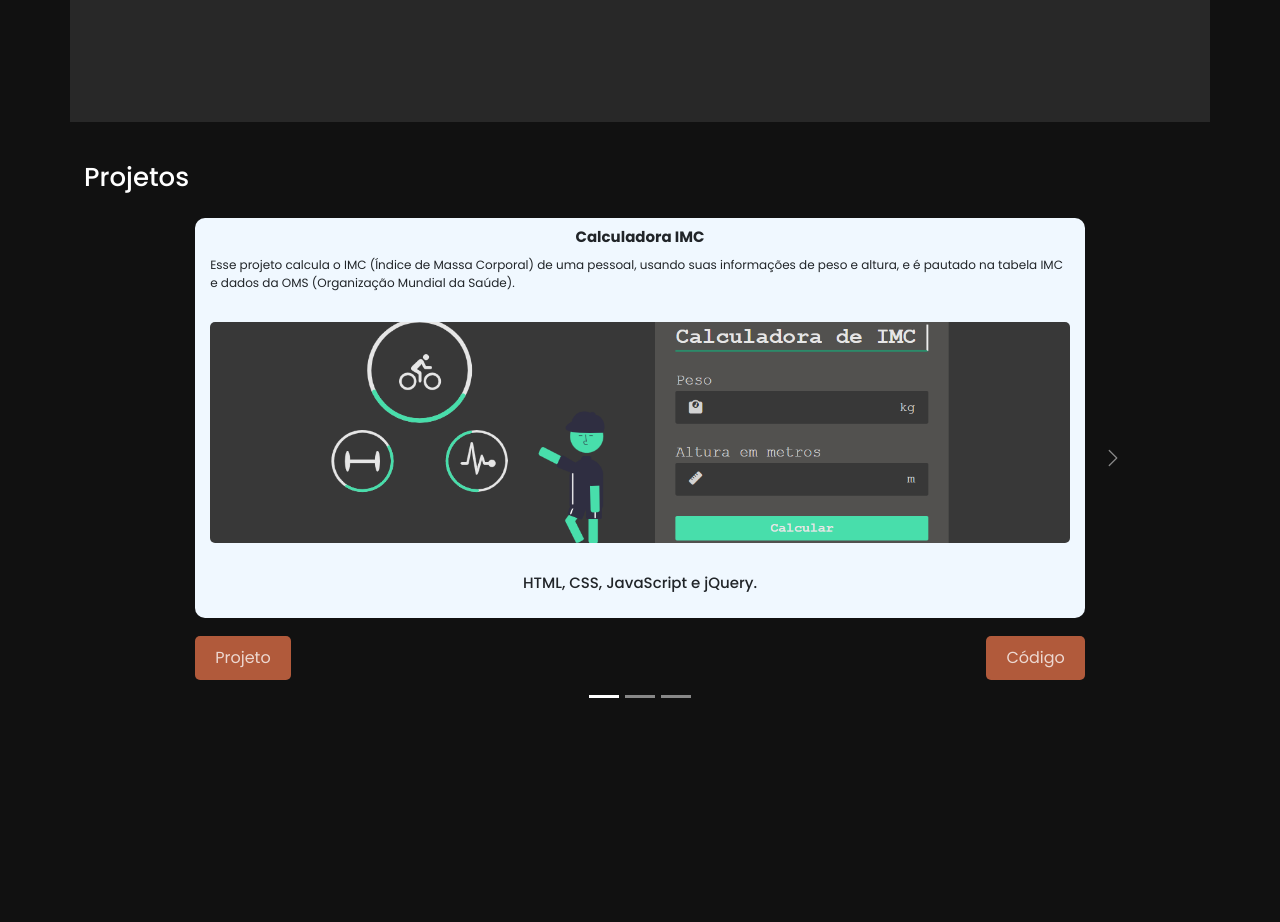
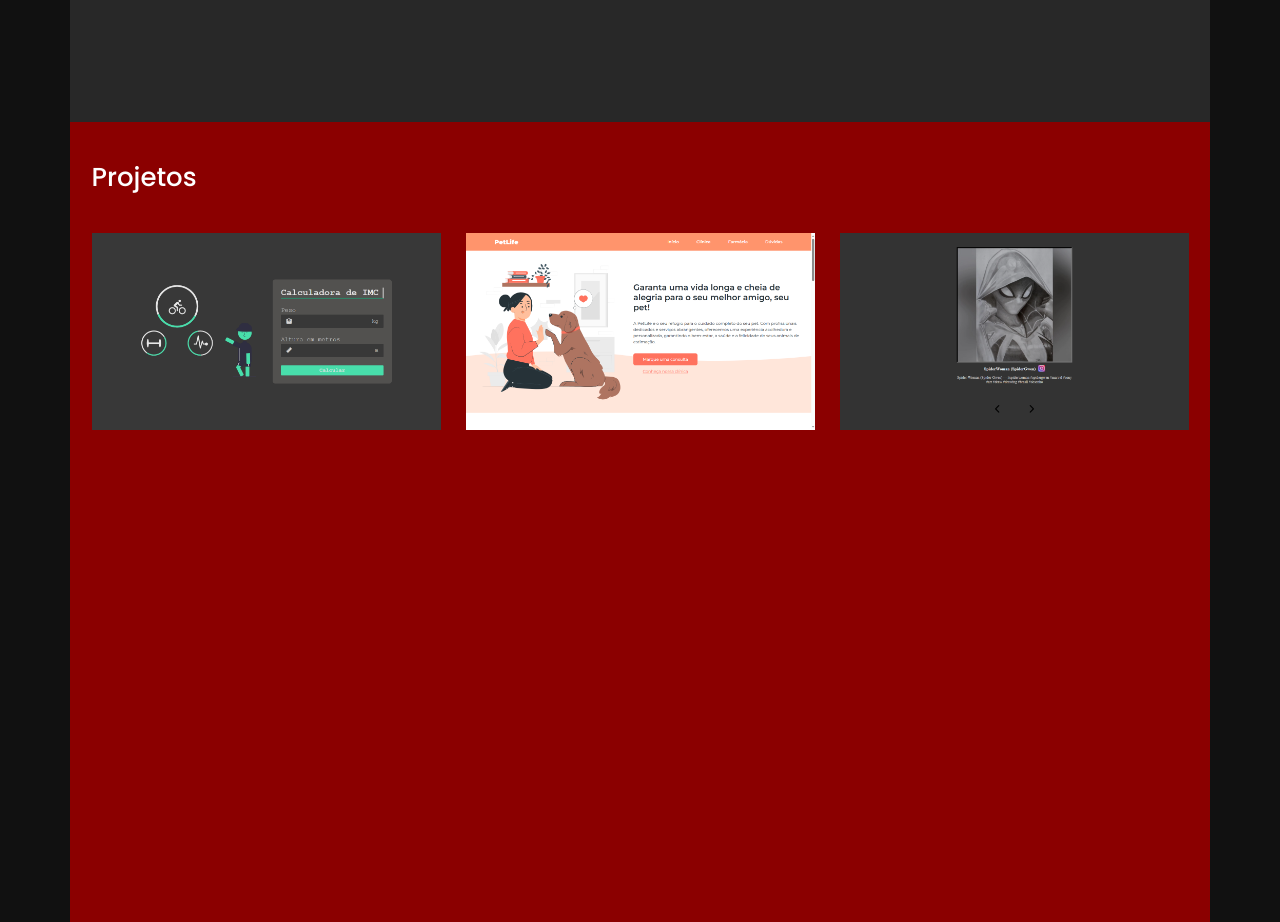
Before and after one commit to IagoRdgs/portfolio, a React (Vite) app: page / in a window 1280 px wide. Shown: the part 1540-2462 px from the top of the page. Built offline with nearby package versions, Linux system fonts and the light colour scheme.

Commit message:
feat: adiconado modal para exibição das infomações dos projetos e fix: alguns bugs gerais

```diff
--- a/src/components/layout/button/Button.module.css
+++ b/src/components/layout/button/Button.module.css
@@ -1,6 +1,6 @@
 .button {
     color: #ffffffc4;
-    background-color: rgba(255, 127, 80, 0.675);
+    background-color: rgb(240, 105, 56);
     text-decoration: none;
     font-size: 1.6rem;
     padding: 1rem 2rem;
@@ -14,7 +14,7 @@
 
 a:hover,
 .button:hover {
-    background-color: tomato;
+    background-color: rgb(206, 46, 18);
     color: rgb(255, 255, 255);
     transition: all .3s ease;
 }
--- a/src/components/pages/Home/sections/About/About.module.css
+++ b/src/components/pages/Home/sections/About/About.module.css
@@ -1,6 +1,6 @@
 .about_container {
     width: 100%;
-    height: 100vh;
+    min-height: 100vh;
     display: flex;
     flex-flow: column nowrap;
     justify-content: center;
--- a/src/components/pages/Home/sections/Skills/Skills.module.css
+++ b/src/components/pages/Home/sections/Skills/Skills.module.css
@@ -1,6 +1,6 @@
 .skills_container {
     width: 100%;
-    height: 100vh;
+    min-height: 100vh;
     display: flex;
     flex-flow: column;
     margin: 0 auto;
--- a/src/components/pages/Home/sections/projects/Projects.jsx
+++ b/src/components/pages/Home/sections/projects/Projects.jsx
@@ -1,33 +1,42 @@
 import styles from "./Projects.module.css";
 
-import { Carousel, CarouselItem, CarouselCaption } from "react-bootstrap";
 import ProjectCard from "./projectCard/ProjectCard";
 
 import projects from "../../../../../data/projects";
+import { Container } from "react-bootstrap";
+import { useState } from "react";
+import Project from "./projectCard/Project";
 
 export default function Projects() {
 
+    const [openProject, setOpenProject] = useState(false);
 
     return (
         <section id="projects" className={styles.project_container}>
-            <h2>Projetos</h2>
-            <div className={styles.carousel_container}>
-                <Carousel className={styles.carousel} wrap={false} interval={null}>
+            <Container>
+                <h2>Projetos</h2>
+                <div className={styles.project}>
                     {projects.map((project) => (
-                        <CarouselItem key={project.id}>
-                            <ProjectCard
-                                projectName={project.name}
-                                projectDesc={project.description}
-                                projectImage={project.image}
-                                projecTechnologies={project.technologies}
-                                projectLink={project.links.site}
-                                codeLink={project.links.github}
-                            />
-                        </CarouselItem>
-                    ))
-                    }
-                </Carousel>
-            </div>
+                        <ProjectCard
+                            key={project.id}
+                            project={project}
+                            onClick={() => {
+                                setOpenProject(project);
+                                document.body.style.overflow = "hidden";
+                            }}
+                        />
+                    ))}
+                    {openProject && (
+                        <Project
+                            project={openProject}
+                            onClick={() => {
+                                setOpenProject(null);
+                                document.body.style.overflow = "unset";
+                            }}
+                        />
+                    )}
+                </div>
+            </Container>
         </section >
     );
 };
--- a/src/components/pages/Home/sections/projects/Projects.module.css
+++ b/src/components/pages/Home/sections/projects/Projects.module.css
@@ -1,10 +1,12 @@
 .project_container {
     width: 100%;
-    height: 100vh;
+    min-height: 100vh;
     display: flex;
     flex-flow: column;
     margin: 0 auto;
-    padding: 4rem 1.4rem 0 1.4rem;
+    padding: 4rem 1.4rem;
+    background-color: darkred;
+    position: relative;
 }
 
 .project_container h2 {
@@ -12,6 +14,25 @@
     font-size: 2.6rem;
 }
 
-.carousel {
-    padding: 2rem 0;
+.project {
+    display: grid;
+    grid-template: auto 1fr;
+    gap: 2.5rem;
+    margin-top: 4rem;
 }
+
+@media screen and (min-width: 461px) {
+    .project {
+        grid-template: auto / 1fr 1fr;
+    }
+}
+@media screen and (min-width: 768px) {
+    .project {
+        grid-template: auto / 2fr 2fr;
+    }
+}
+@media screen and (min-width: 1279px) {
+    .project {
+        grid-template: auto / repeat(3, 1fr);
+    }
+}
--- /dev/null
+++ b/src/components/pages/Home/sections/projects/projectCard/Project.jsx
@@ -0,0 +1,34 @@
+import styles from "./Project.module.css";
+
+import Button from "../../../../../layout/button/Button";
+import { Container } from "react-bootstrap";
+
+export default function Project({ project, onClick }) {
+    return (
+        <>
+            <div className={styles.overflow} onClick={onClick}></div>
+            <Container>
+                <div className={styles.modal_project}>
+                    <div className={styles.modal_content}>
+                        <h3>{project.name}</h3>
+                        <p>{project.description}</p>
+                        <h4>{project.resources}</h4>
+                        <div className={styles.modal_buttons}>
+                            <Button
+                                text="Projeto"
+                                href={project.links.site ? project.links.site : null}
+                                target="_blank"
+                            />
+                            <Button
+                                text="Código"
+                                href={project.links.github ? project.links.github : null}
+                                target="_blank"
+                            />
+                        </div>
+                    </div>
+                </div>
+            </Container>
+        </>
+
+    );
+};
--- /dev/null
+++ b/src/components/pages/Home/sections/projects/projectCard/Project.module.css
@@ -0,0 +1,46 @@
+.modal_project {
+    /* display: none; */
+    position: fixed;
+    max-width: 70%;
+    height: 60%;
+    background-color: #c6c6c6;
+    top: 25%;
+    left: 15%;
+    border-radius: .8rem;
+    z-index: 998;
+}
+.modal_project.open {
+    display: block;
+}
+
+.modal_content {
+    width: 80%;
+    height: 100%;
+    display: grid;
+    margin: 0 auto;
+    align-items: center;
+    text-align: center;
+    /* background-color: #c6c6c6; */
+}
+
+.modal_content p {
+    font-size: 1.2rem;
+}
+
+.modal_content .modal_buttons {
+    display: flex;
+    width: 100%;
+    justify-content: space-around;
+}
+
+.overflow {
+    position: fixed;
+    top: 0;
+    left: 0;
+    width: 100%;
+    height: 100vh;
+    background-color: rgba(0, 0, 0, 0.75);
+    z-index: 997;
+    overflow: hidden;
+    cursor: pointer;
+}
--- a/src/components/pages/Home/sections/projects/projectCard/ProjectCard.jsx
+++ b/src/components/pages/Home/sections/projects/projectCard/ProjectCard.jsx
@@ -2,34 +2,13 @@ import styles from "./ProjectCard.module.css";
 
 import Button from "../../../../../layout/button/Button";
 
-export default function ProjectCard({ projectName, projectDesc, projectImage, projecTechnologies, projectLink, codeLink }) {
+export default function ProjectCard({ project, onClick }) {
     return (
-        <section className={styles.card_container}>
-            <div className={styles.card}>
-                <div className={styles.card_header}>
-                    <h3>{projectName}</h3>
-                    <p>{projectDesc}</p>
-                </div>
-
-                <div className={styles.card_image}>
-                    <img src={projectImage} alt="" />
-                </div>
-                <div className={styles.card_footer}>
-                    <h4>{projecTechnologies}</h4>
-                </div>
-            </div>
-            <div className={styles.card_buttons}>
-                <Button
-                    text="Projeto"
-                    href={projectLink ? projectLink : null}
-                    target="_blank"
-                />
-                <Button
-                    text="Código"
-                    href={codeLink ? codeLink : null}
-                    target="_blank"
-                />
-            </div>
-        </section>
+        <div className={styles.card_container} onClick={onClick}>
+            <img
+                src={project.image}
+                alt={project.name}
+            />
+        </div>
     );
 };
--- a/src/components/pages/Home/sections/projects/projectCard/ProjectCard.module.css
+++ b/src/components/pages/Home/sections/projects/projectCard/ProjectCard.module.css
@@ -1,71 +1,13 @@
 .card_container {
-    display: flex;
-    flex-flow: column;
-    align-items: center;
-    justify-content: center;
-    width: 100%;
-    height: 100%;
+    max-width: 100%;
+    transition: all .3s ease;
+    cursor: pointer;
+    &:hover {
+        transform: scale(1.05);
+        box-shadow: 0px 0px 15px 0px rgba(0,0,0,0.75);
+    };
 }
 
-.card {
-    background-color: aliceblue;
-    width: 80%;
-    height: 40rem;
-
-    display: flex;
-    flex-flow: column;
-    align-items: center;
-    justify-content: space-around;
-    border-radius: 1rem;
-}
-
-.card_header,
-.card_footer {
-    display: flex;
-    flex-flow: column;
-    align-items: center;
-    justify-content: center;
-    padding: 1rem 1.5rem;
-    height: 12rem;
-    width: 100%;
-    gap: .5rem;
-}
-
-.card_header h3 {
-    font-weight: bold;
-    font-size: 1.5rem;
-}
-
-.card_header p {
-    overflow-y: auto;
-    overflow-x: hidden;
-    font-size: 1.2rem;
+.card_container img {
     max-width: 100%;
 }
-
-.card_footer h4 {
-    text-align: center;
-}
-
-.card_image {
-    width: 100%;
-    display: flex;
-    justify-content: center;
-    overflow: hidden;
-    padding: 1rem 1.5rem;
-}
-
-.card_image img {
-    max-width: 100%;
-    object-fit: cover;
-    border-radius: .5rem;
-}
-
-.card_buttons {
-    width: 80%;
-    height: 8rem;
-    display: flex;
-    align-items: center;
-    justify-content: space-between;
-    gap: 4rem;
-}
--- a/src/data/projects.js
+++ b/src/data/projects.js
@@ -7,7 +7,7 @@ const projects = [
         id: 1,
         name: 'Calculadora IMC',
         description: 'Esse projeto calcula o IMC (Índice de Massa Corporal) de uma pessoal, usando suas informações de peso e altura, e é pautado na tabela IMC e dados da OMS (Organização Mundial da Saúde).',
-        technologies: 'HTML, CSS, JavaScript e jQuery.',
+        resources: 'HTML, CSS, JavaScript e jQuery.',
         image: hero_calculadora,
         links: {
             site: 'https://hipnosm.github.io/calculadoraimc/',
@@ -19,7 +19,7 @@ const projects = [
         id: 2,
         name: 'PetLife',
         description: 'Projeto realizado durante o evento Start na Programação da OneBitCode. Tendo sido idealizada e realizada toda a parte responsiva da página, por mim, externa ao conteúdo do evento/curso.',
-        technologies: 'HTML, CSS e JavaScript.',
+        resources: 'HTML, CSS e JavaScript.',
         image: hero_petlife,
         links: {
             site: 'https://hipnosm.github.io/pet-life/',
@@ -31,7 +31,7 @@ const projects = [
         id: 3,
         name: 'Project Draws',
         description: 'Este é um projeto pessoal que utiliza React, Vite e a API de exibição básica do Instagram para apresentar postagens de desenhos autorais. O objetivo principal é criar uma interface dinâmica e responsiva para compartilhar criações artísticas.',
-        technologies: 'React + Vite e API de exibição básica do Instagram.',
+        resources: 'React + Vite e API de exibição básica do Instagram.',
         image: hero_draws,
         links: {
             site: 'https://project-draws.vercel.app/',
```
